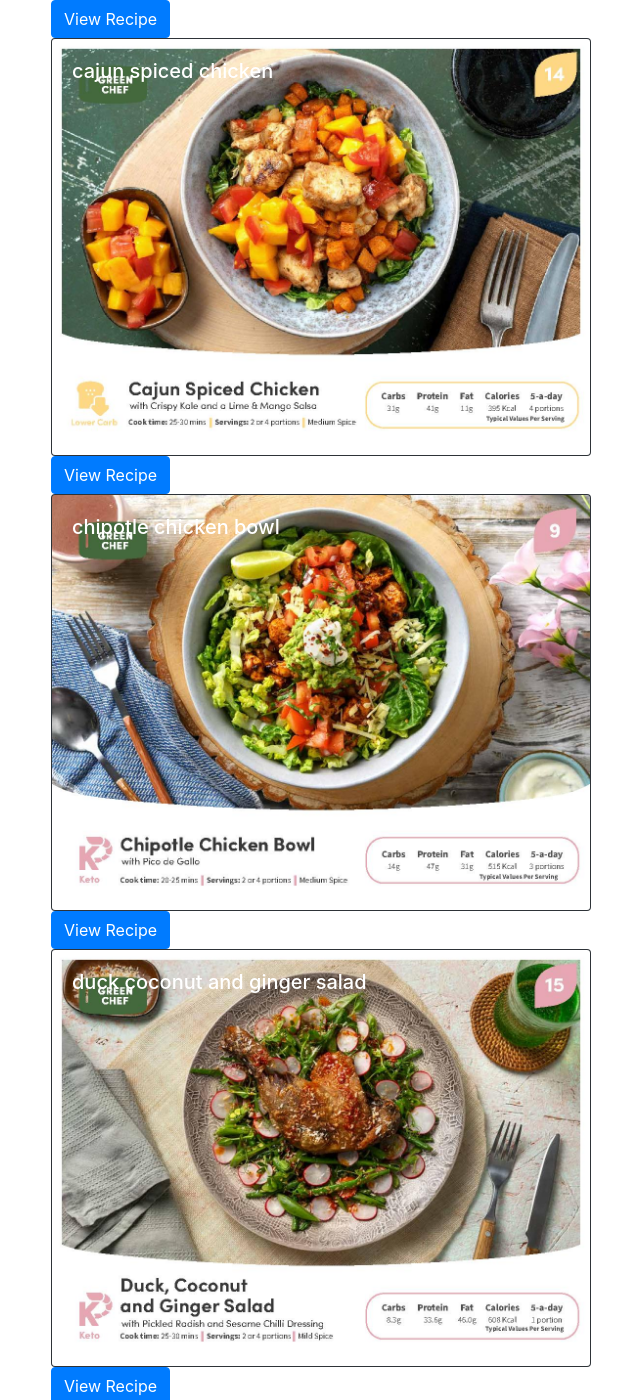
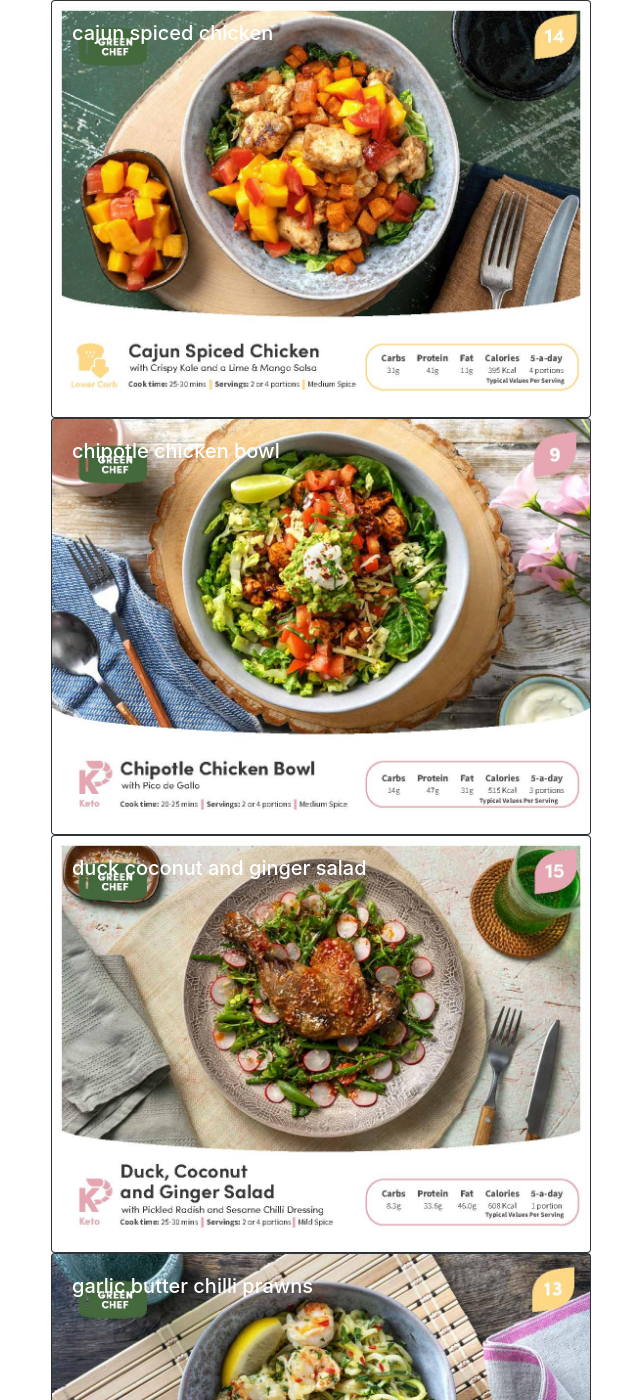
Before and after one commit to r1ch/greenchef, a Jekyll site: the page built from index.html, in a window 1280 px wide and 1400 px high. Shown: the whole window, without its empty margins (34-674 px from the left). Built offline with Jekyll 4.4.1, drawn with Linux system fonts in a browser that asks for light colours; some of the changed text lies outside the part shown.

Commit message:
Update default.html

```diff
--- a/_layouts/default.html
+++ b/_layouts/default.html
@@ -12,13 +12,14 @@
                                 <div class="col-sm-6">
                                 {% for file in site.static_files %}
                                 {% if file.path contains 'thumb' %}
-                                <a href="{{file.path | split : '-' | pop | push: 'main.jpg' | join '-'}}" class="btn btn-primary">View Recipe</a>
-                                <div class="card bg-dark text-white">
-                                        <img src="{{file.path}}" class="card-img" alt="...">
-                                        <div class="card-img-overlay">
-                                        <h5 class="card-title">{{file.basename | split: '-' | pop | pop | pop | join: ' ' }}</h5>
+                                <a href="{{file.path | split : '-' | pop | push: 'main.jpg' | join '-'}}">
+                                        <div class="card bg-dark text-white">
+                                                <img src="{{file.path}}" class="card-img" alt="...">
+                                                <div class="card-img-overlay">
+                                                <h5 class="card-title">{{file.basename | split: '-' | pop | pop | pop | join: ' ' }}</h5>
+                                                </div>
                                         </div>
-                                </div>
+                                </a>
                                 {% endif %}
                                 {% endfor %}
                         </div>
```
